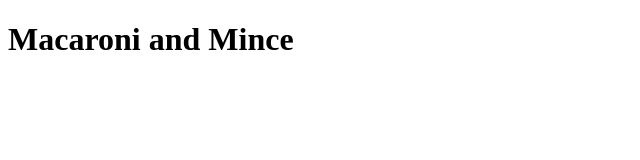
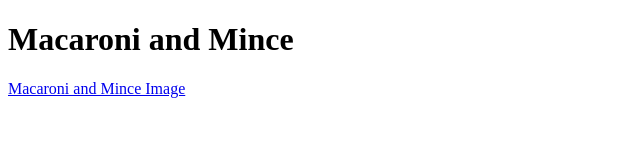
Before and after one commit to lcadese/odin-recipes, a plain HTML site: page recipes/macaroni-and-Mince.html in a window 1280 px wide. Shown: the whole page, without its empty margins (0-640 px from the left). Drawn offline with Linux system fonts and the light colour scheme.

Commit message:
Files in wrong files fixed.

```diff
--- a/recipes/images/macaroni-and-Mince.html
+++ b/recipes/macaroni-and-Mince.html
@@ -7,6 +7,6 @@
 </head>
 <body>
     <h1>Macaroni and Mince</h1>
-    <a href=""></a>
+    <a href="images/one-skillet-cheesy-beef-and-macaroni-135.jpg">Macaroni and Mince Image</a>
 </body>
 </html>
```
Also changed, not shown: recipes/images/one-skillet-cheesy-beef-and-macaroni-135.jpg (renamed from recipes/one-skillet-cheesy-beef-and-macaroni-135.jpg).
